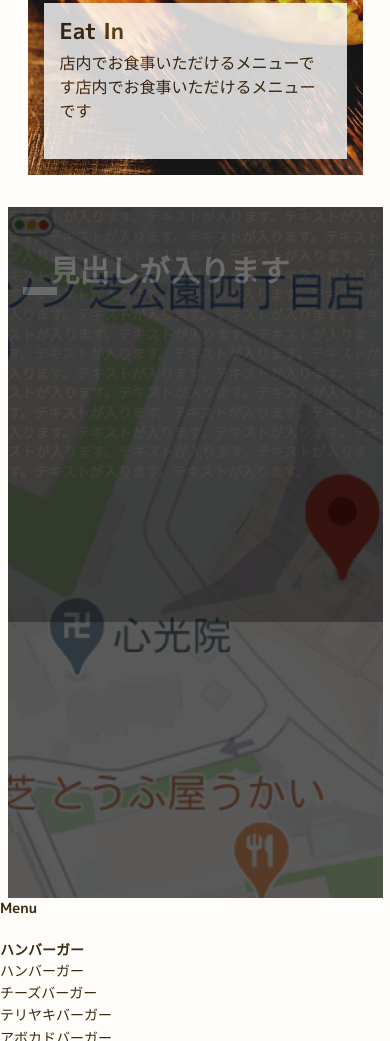
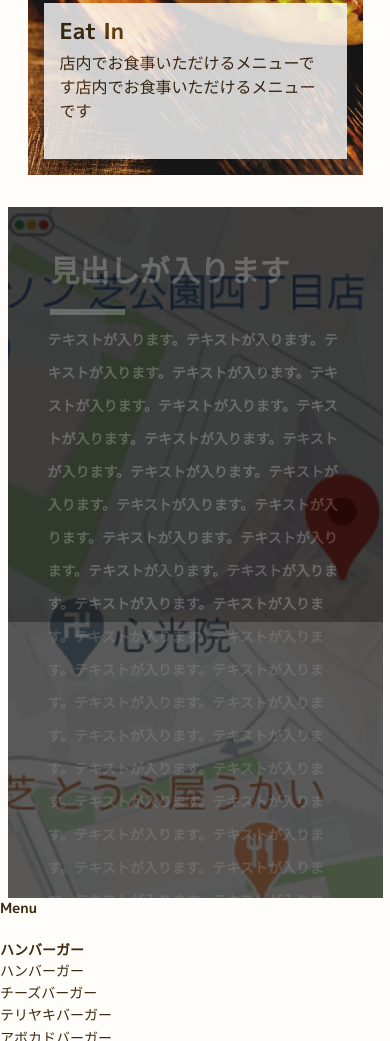
Before and after one commit to step07201985/BurgerGallery, a plain HTML site: page index.html in a window 390 px wide. Shown: the part 1661-2702 px from the top of the page. Drawn offline with nearby package versions, Linux system fonts and the light colour scheme; some packages are replaced by stand-ins of ours; a web font is replaced by a local one.

Commit message:
Add responsive styles for tablet and PC breakpoints in various components
- Updated _access.scss to include styles for tablet and PC breakpoints.
- Enhanced _section-title.scss with responsive positioning for tablet and PC.
- Added tablet styles to _textBox.scss for improved layout.
- Imported _textBox.scss in style.scss for better modularity.
- Updated style.min.css.map to reflect changes in source files.

```diff
--- a/scss/object/Project/_access.scss
+++ b/scss/object/Project/_access.scss
@@ -17,6 +17,22 @@
     margin: 0 auto;
     background: vars.$color-black;
 
+    // tablet
+    @include mixin.breakpoint(tablet) {
+        box-sizing: border-box;
+        position: relative;
+        max-width: 834px;
+        height: 415px;
+        margin: 0 auto;
+        background: vars.$color-black; //#000000
+
+    }
+
+    // PC
+    @include mixin.breakpoint(pc) {
+
+    }
+
 
 
 
@@ -31,11 +47,23 @@
         opacity: 0.6;
         z-index: 0;
 
+        // tablet
+        @include mixin.breakpoint(tablet) {
+            box-sizing: border-box;
+            position: absolute;
+            left: 0;
+            top: 0;
+            width: 100%;
+            height: 415px;
+            background: url(/images/Map.png) no-repeat center/cover;
+            opacity: 0.6;
+            z-index: 0;
+        }
 
+        // PC
+        @include mixin.breakpoint(pc) {
 
-
-
-
+        }
 
     }
 
@@ -51,9 +79,23 @@
         opacity: 0.29;
         z-index: 1;
 
+        // tablet
+        @include mixin.breakpoint(tablet) {
+            box-sizing: border-box;
+            position: absolute;
+            left: 0;
+            top: 0;
+            width: 100%;
+            height: 415px;
+            background: vars.$color-black;  // #000000
+            opacity: 0.29;
+            z-index: 1;
+        }
 
+        // PC
+        @include mixin.breakpoint(pc) {
 
-
+        }
 
     }
 
@@ -64,5 +106,18 @@
         width: 100%;
         height: 100%;
         z-index: 2;
+
+        // tablet
+        @include mixin.breakpoint(tablet) {
+            position: relative;
+            width: 100%;
+            height: 100%;
+            z-index: 2;
+        }
+
+        // PC
+        @include mixin.breakpoint(pc) {
+
+        }
     }
 }
--- a/scss/object/component/_section-title.scss
+++ b/scss/object/component/_section-title.scss
@@ -72,6 +72,21 @@
             width: 75px;
             height: 0;
             border-top: 2px solid vars.$color-text-overlay; //#FFFFFF
+
+            // tablet
+            @include mixin.breakpoint(tablet) {
+                position: absolute;
+                left: 42.5px;
+                top: 102px;
+                width: 75px;
+                height: 0;
+                border-top: 2px solid vars.$color-text-overlay;
+            }
+
+            // PC
+            @include mixin.breakpoint(pc) {
+
+            }
         }
     }
 
@@ -88,7 +103,27 @@
         font-size: 30px;
         line-height: 45px;
         color: vars.$color-text-overlay; //#FFFFFF
+
+        // tablet
+        @include mixin.breakpoint(tablet) {
+            position: absolute;
+            left: 42px;
+            top: 42px;
+            width: 240px;
+            height: 45px;
+            margin: 0;
+
+            @include typography.m-plus-1p-bold; // M PLUS 1p 700
+            font-size: 30px;
+            line-height: 45px;
+            color: vars.$color-text-overlay;  //#FFFFFF
+        }
+
+            // PC
+            @include mixin.breakpoint(pc) {
+
+            }
+
     }
 
-
 }
--- a/scss/object/component/_textBox.scss
+++ b/scss/object/component/_textBox.scss
@@ -15,4 +15,24 @@
     font-size: 14px;
     line-height: 33px;
     color: vars.$color-text-overlay; //#FFFFFF
+
+    // tablet
+    @include mixin.breakpoint(tablet) {
+        position: absolute;
+        left: 42px;
+        top: 116px;
+        width: 763px;
+        height: 259px;
+        margin: 0;
+
+        @include typography.m-plus-1p-bold; // M PLUS 1p 700
+        font-size: 14px;
+        line-height: 33px;
+        color: vars.$color-text-overlay;  //#FFFFFF
+    }
+
+            // PC
+            @include mixin.breakpoint(pc) {
+
+            }
 }
--- a/scss/style.scss
+++ b/scss/style.scss
@@ -31,6 +31,7 @@
 @use "Object/Component/_info-box" as info-box;
 @use "Object/Component/_menu-button" as menu-button;
 @use "Object/Component/_search" as search;
+@use "Object/Component/_textBox" as textBox;
 
 // Project
 // @use "Object/Project/_header" as _header;
```
Also changed, not shown: css/style.css, css/style.min.css, 2 other files.
